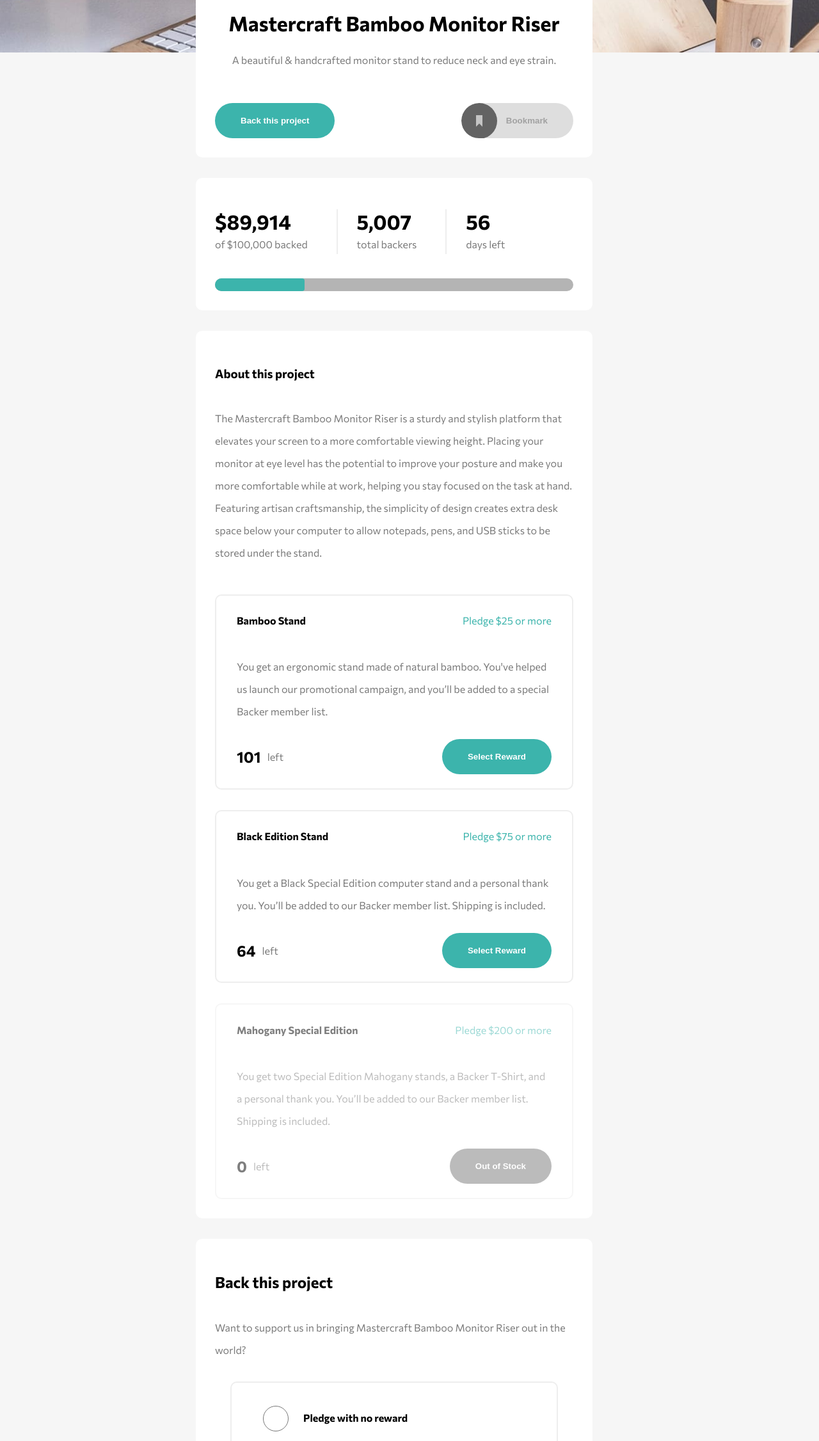
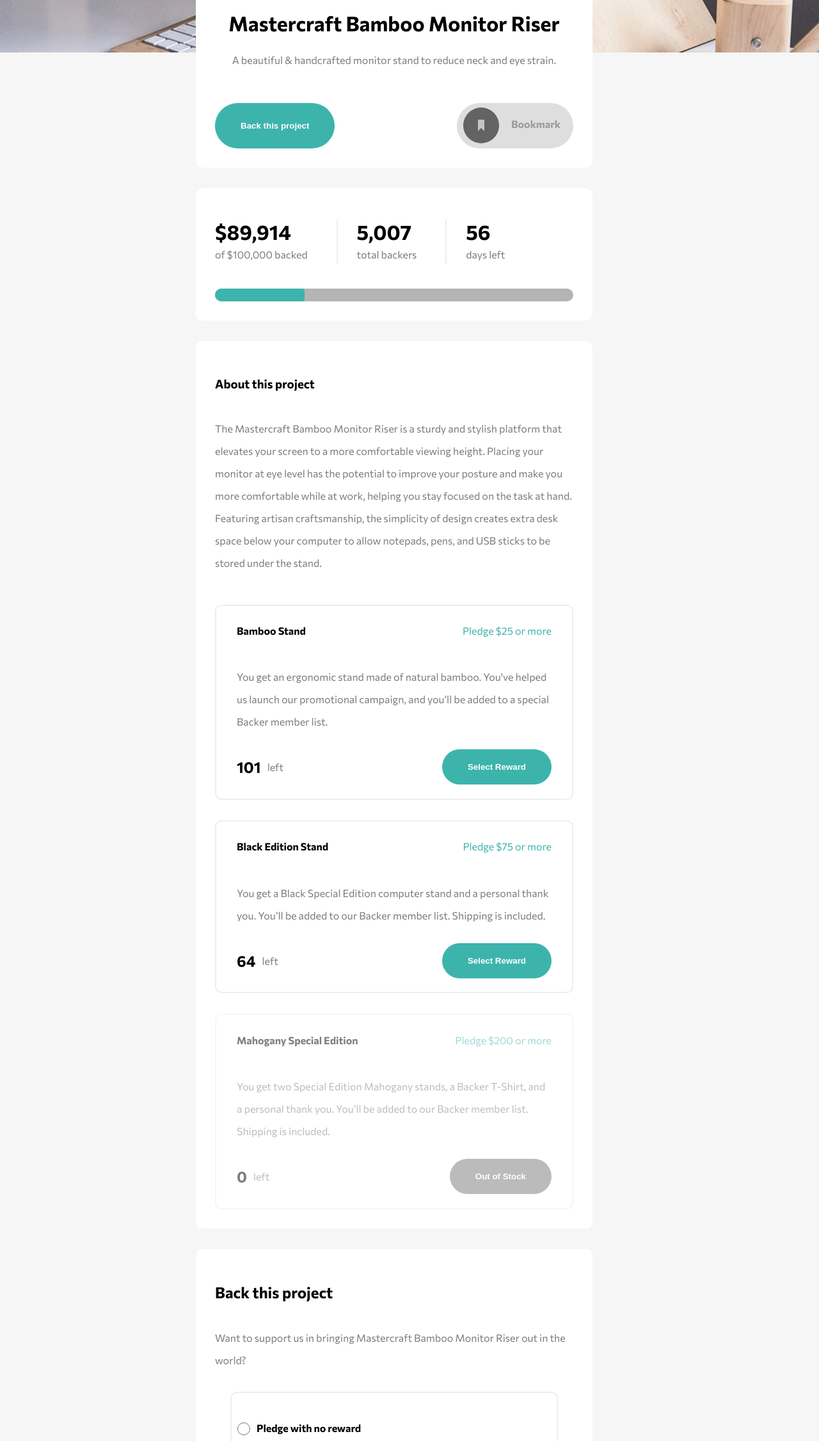
Before and after one commit to KPq66dw8L/crowdfunding-product-page, a plain HTML site: page index.html in a window 1280 px wide. Shown: the part 308-2560 px from the top of the page at 64% size. Drawn offline with Linux system fonts and the light colour scheme.

Commit message:
bookmark button completed

```diff
--- a/app.js
+++ b/app.js
@@ -0,0 +1 @@
+document.getElementsByClassName("");
--- a/css/styles.css
+++ b/css/styles.css
@@ -86,23 +86,36 @@ button:hover {
     text-align: center;
 }
 
-.top-container button:last-child {
-    text-align: center;
+#btnControl {
+    display: none;
+}
+
+.bookmark {
+    border-radius: 50px;
+    cursor: pointer;
+    font-weight: 700;
     background: hsl(0, 0%, 83%) url("../images/icon-bookmark.svg");
     background-repeat: no-repeat;
-    padding-left: 70px;
+    background-position: 10px;
     color: hsl(0, 0%, 51%);
     transition: all 0.3s ease 0s;
     opacity: 0.75;
+    padding-left: 85px;
+    padding-right: 20px;
+    padding-bottom: 0;
+    padding-top: 15px;
+    margin-left: auto;
+    height: 56px;
 }
 
-.top-container button:last-child:focus {
-    color: hsl(176, 72%, 28%);
-    /* NEED JS TO STAY FOCUS*/
+#btnControl:checked + label {
+    color: white;
+
     background: url("../images/icon-check.svg") hsl(176, 25%, 77%);
     background-size: 55px;
     background-repeat: no-repeat;
     opacity: 0.9;
+    background-position: 10px;
 }
 
 .top-container button:last-child {
@@ -348,8 +361,11 @@ button:hover {
     background-color: white;
 }
 
-.input[radio] {
-    border: 0;
+input[type=radio] {
+    width: 20px;
+    margin-right: 10px;
+    margin-left: -15px;
+    /* FOR THE COLOR: CREATE OWN CUSTOM TOOLKIT: https://stackoverflow.com/questions/4253920/how-do-i-change-the-color-of-radio-buttons */
 }
 
 .attribution {
--- a/index.html
+++ b/index.html
@@ -42,7 +42,11 @@
 
 
       <button>Back this project</button>
-      <button>Bookmark</button>
+      <!-- <a href="#" class="bookmark">Bookmark</a> -->
+      <!-- https://stackoverflow.com/questions/13630229/can-i-have-an-onclick-effect-in-css -->
+
+      <input type="checkbox" id="btnControl"/>
+      <label class="bookmark" for="btnControl"> <p>Bookmark</p> </label>
 
     </div>
 
@@ -114,7 +118,7 @@
     </div>
 
   </div>
-
+  <!-- https://www.w3schools.com/cssref/tryit.asp?filename=trycss3_target_modal -->
   <!-- Selection modal start -->
 
   <div class="container back-the-project">
@@ -122,14 +126,14 @@
     <p>Want to support us in bringing Mastercraft Bamboo Monitor Riser out in the world?</p>
 
     <div class="btn">
-      <input type="radio">
+      <input type="radio" class="rad">
       <h4>Pledge with no reward</h4>
       <p>Choose to support us without a reward if you simply believe in our project. As a backer,
         you will be signed up to receive product updates via email.</p>
     </div>
 
     <div class="btn">
-      <input type="radio">
+      <input type="radio" class="rad">
       <h4>Bamboo Stand</h4>
       <span>Pledge $25 or more</span>
       <h2>101</h2>
@@ -154,7 +158,7 @@
     <!-- Selected pledge end -->
 
     <div class="btn">
-      <input type="radio">
+      <input type="radio" class="rad">
       <h4>Black Edition Stand</h4>
       <span>Pledge $75 or more</span>
       <h2>64</h2>
@@ -180,7 +184,7 @@
     <!-- Selected pledge end -->
 
     <div class="btn">
-      <input type="radio">
+      <input type="radio" class="rad">
       <h4>Mahogany Special Edition</h4>
       <span>Pledge $200 or more</span>
       <h2>0</h2>
@@ -218,6 +222,8 @@
   </div>
 
   <!-- Success modal end -->
+<script src="app.js"></script>
+
 </body>
 
 </html>
```
